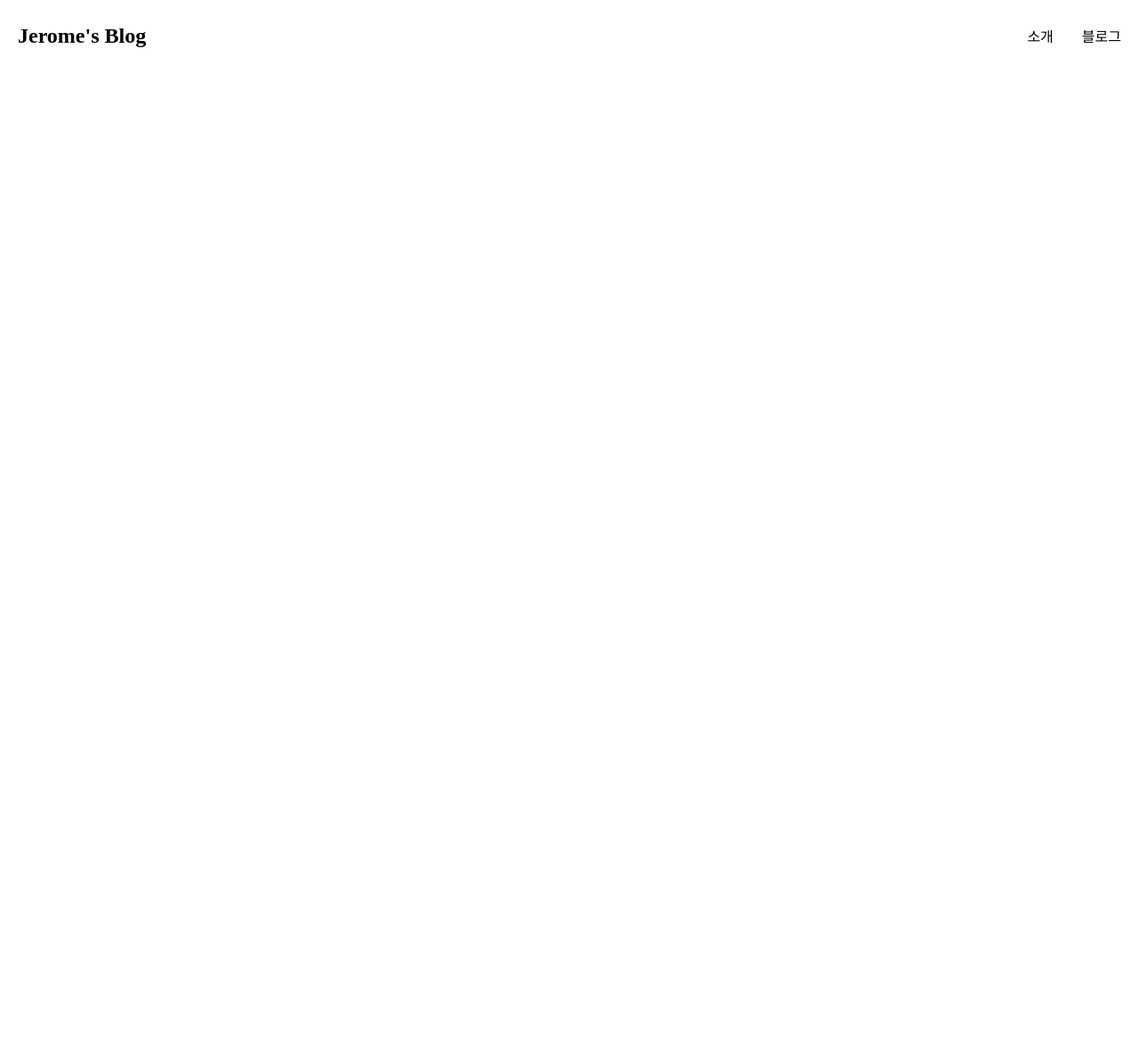
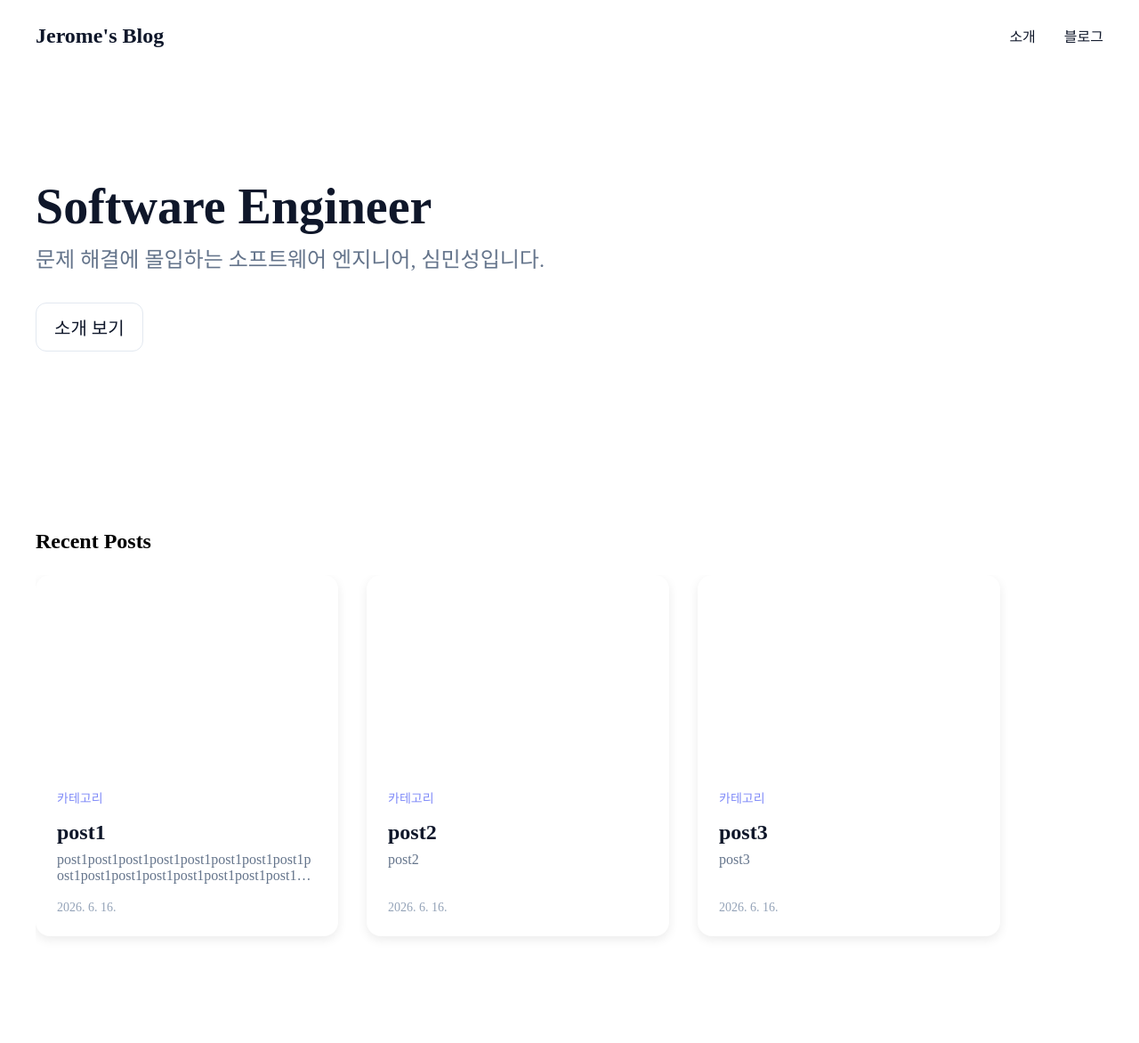
Before and after one commit to owl1753/jerome-blog, an Astro site: page / in a window 1280 px wide. Shown: the whole page at 89% size. Before the commit the page ends 800 px from the top, so only its background shows below. Built offline with nearby package versions, Linux system fonts and the light colour scheme; Astro itself is replaced by a stand-in of ours.

Commit message:
feat: 블로그 구조 잡기

```diff
--- /dev/null
+++ b/src/blog/1.md
@@ -0,0 +1,7 @@
+---
+title: post1
+description: post1post1post1post1post1post1post1post1post1post1post1post1post1post1post1post1post1
+pubDate: 2026-06-16
+---
+
+# 1
--- /dev/null
+++ b/src/blog/2.md
@@ -0,0 +1,7 @@
+---
+title: post2
+description: post2
+pubDate: 2026-06-16
+---
+
+# 2
--- /dev/null
+++ b/src/blog/3.md
@@ -0,0 +1,7 @@
+---
+title: post3
+description: post3
+pubDate: 2026-06-16
+---
+
+# 3
--- /dev/null
+++ b/src/components/Button.astro
@@ -0,0 +1,24 @@
+<button class="button">
+  <slot />
+</button>
+
+<style>
+  .button {
+    display: flex;
+    padding: 12px 20px;
+    justify-content: center;
+    align-items: center;
+    gap: 10px;
+    border-radius: 12px;
+    border: 1px solid var(--border-default);
+
+    color: var(--text-primary);
+    font-family: var(--font-pretendard);
+    font-size: 20px;
+    font-style: normal;
+    font-weight: 400;
+    line-height: normal;
+    background: var(--bg-default);
+    cursor: pointer;
+  }
+</style>
--- a/src/components/Header.astro
+++ b/src/components/Header.astro
@@ -1,13 +1,31 @@
 ---
-
+const currentPathname = Astro.url.pathname;
+const links = [
+  {
+    title: "소개",
+    href: "/about",
+  },
+  {
+    title: "블로그",
+    href: "/blog",
+  },
+] as const;
 ---
 
 <header class="header">
   <div class="header-container">
     <a href="/" class="logo">Jerome's Blog</a>
     <nav class="nav">
-      <a href="/about" class="nav-link">소개</a>
-      <a href="/blog" class="nav-link">블로그</a>
+      {
+        links.map(({ title, href }) => (
+          <a
+            href={href}
+            class:list={["nav-link", { active: currentPathname == href }]}
+          >
+            {title}
+          </a>
+        ))
+      }
     </nav>
   </div>
 </header>
@@ -58,4 +76,8 @@
     line-height: normal;
     text-decoration: none;
   }
+
+  .nav-link.active {
+    color: var(--brand-primary);
+  }
 </style>
--- /dev/null
+++ b/src/content.config.ts
@@ -0,0 +1,15 @@
+import { defineCollection } from "astro:content";
+import { glob } from "astro/loaders";
+import { z } from "astro/zod";
+
+const blog = defineCollection({
+  loader: glob({ base: "./src/blog", pattern: "**/*.{md,mdx}" }),
+  schema: z.object({
+    title: z.string(),
+    description: z.string(),
+    pubDate: z.coerce.date(),
+    updatedDate: z.coerce.date().optional(),
+  }),
+});
+
+export const collections = { blog };
--- a/src/layouts/Layout.astro
+++ b/src/layouts/Layout.astro
@@ -1,5 +1,7 @@
 ---
 import { Font } from "astro:assets";
+import Header from "../components/Header.astro";
+import "../styles/global.css";
 ---
 
 <!doctype html>
@@ -14,6 +16,7 @@ import { Font } from "astro:assets";
     <Font cssVariable="--font-pretendard" />
   </head>
   <body>
+    <Header />
     <slot />
   </body>
 </html>
--- /dev/null
+++ b/src/pages/about.astro
@@ -0,0 +1,5 @@
+---
+import Layout from "../layouts/Layout.astro";
+---
+
+<Layout />
--- /dev/null
+++ b/src/pages/blog/index.astro
@@ -0,0 +1,5 @@
+---
+import Layout from "../../layouts/Layout.astro";
+---
+
+<Layout />
--- a/src/pages/index.astro
+++ b/src/pages/index.astro
@@ -1,11 +1,242 @@
 ---
-import Header from "../components/Header.astro";
+import { getCollection } from "astro:content";
+import Button from "../components/Button.astro";
 import Layout from "../layouts/Layout.astro";
 
-// Welcome to Astro! Wondering what to do next? Check out the Astro documentation at https://docs.astro.build
-// Don't want to use any of this? Delete everything in this file, the `assets`, `components`, and `layouts` directories, and start fresh.
+const posts = await getCollection("blog");
 ---
 
 <Layout>
-  <Header />
+  <section class="hero-section">
+    <div class="hero-section-container">
+      <div class="hero-section-body">
+        <div class="hero-section-text-group">
+          <h1 class="hero-section-headline">Software Engineer</h1>
+          <p class="hero-section-description">
+            문제 해결에 몰입하는 소프트웨어 엔지니어, 심민성입니다.
+          </p>
+        </div>
+        <div class="here-section-button-group">
+          <a class="hero-section-link" href="/about">
+            <Button>소개 보기</Button>
+          </a>
+        </div>
+      </div>
+    </div>
+  </section>
+  <section class="recent-posts-section">
+    <div class="recent-posts-container">
+      <h2 class="recent-posts-title">Recent Posts</h2>
+      <div class="recent-posts-post-list">
+        {
+          posts.map((post) => (
+            <a class="post-card-link" href={`/blog/${post.id}`}>
+              <div class="post-card-container">
+                <div class="post-card-thumbnail" />
+                <div class="post-card-content">
+                  <div class="post-card-text-group">
+                    <span class="post-card-category">카테고리</span>
+                    <div class="post-card-content-group">
+                      <h3 class="post-card-title">{post.data.title}</h3>
+                      <p class="post-card-description">
+                        {post.data.description}
+                      </p>
+                    </div>
+                  </div>
+                  <span class="post-card-date">
+                    {post.data.pubDate.toLocaleDateString("ko-KR")}
+                  </span>
+                </div>
+              </div>
+            </a>
+          ))
+        }
+      </div>
+    </div>
+  </section>
 </Layout>
+
+<style>
+  .hero-section {
+    display: flex;
+    padding: 120px 0;
+    flex-direction: column;
+    justify-content: center;
+    align-items: center;
+    gap: 10px;
+    align-self: stretch;
+  }
+
+  .hero-section-container {
+    display: flex;
+    max-width: 1240px;
+    width: 100%;
+    padding: 0 20px;
+    flex-direction: column;
+    align-items: flex-start;
+    gap: 10px;
+  }
+
+  .hero-section-body {
+    display: flex;
+    flex-direction: column;
+    justify-content: center;
+    align-items: flex-start;
+    gap: 32px;
+  }
+
+  .hero-section-text-group {
+    display: flex;
+    flex-direction: column;
+    align-items: flex-start;
+    gap: 12px;
+    align-self: stretch;
+  }
+
+  .hero-section-headline {
+    color: var(--text-primary);
+    font-family: var(--font-pretendard);
+    font-size: 56px;
+    font-style: normal;
+    font-weight: 700;
+    line-height: normal;
+  }
+
+  .hero-section-description {
+    color: var(--text-secondary);
+    font-family: var(--font-pretendard);
+    font-size: 24px;
+    font-style: normal;
+    font-weight: 400;
+    line-height: 32px; /* 133.333% */
+  }
+
+  .hero-section-button-group {
+    display: flex;
+    align-items: flex-start;
+    gap: 8px;
+  }
+
+  .hero-section-link {
+    text-decoration: none;
+  }
+
+  .recent-posts-section {
+    display: flex;
+    padding: 60px 0;
+    justify-content: center;
+    align-items: flex-start;
+    gap: 10px;
+    align-self: stretch;
+  }
+
+  .recent-posts-container {
+    display: flex;
+    max-width: 1240px;
+    width: 100%;
+    padding: 20px;
+    flex-direction: column;
+    align-items: flex-start;
+    gap: 24px;
+  }
+
+  .recent-posts-post-list {
+    display: flex;
+    padding-bottom: 40px;
+    width: 100%;
+    align-items: flex-start;
+    gap: 32px;
+    overflow: auto;
+  }
+
+  .post-card-container {
+    display: flex;
+    width: 340px;
+    flex-direction: column;
+    align-items: flex-start;
+    gap: 16px;
+    flex-shrink: 0;
+
+    border-radius: 16px;
+    background: var(--bg-default);
+    box-shadow: 0 4px 12px 0 rgba(0, 0, 0, 0.08);
+  }
+
+  .post-card-thumbnail {
+    height: 200px;
+    align-self: stretch;
+  }
+
+  .post-card-content {
+    display: flex;
+    height: 190px;
+    padding: 24px;
+    flex-direction: column;
+    justify-content: space-between;
+    align-items: flex-start;
+    align-self: stretch;
+  }
+
+  .post-card-text-group {
+    display: flex;
+    flex-direction: column;
+    align-items: flex-start;
+    gap: 16px;
+    align-self: stretch;
+  }
+
+  .post-card-content-group {
+    display: flex;
+    flex-direction: column;
+    align-items: flex-start;
+    gap: 8px;
+  }
+
+  .post-card-title {
+    color: var(--text-primary);
+    font-family: var(--font-pretendard);
+    font-size: 24px;
+    font-style: normal;
+    font-weight: 700;
+    line-height: normal;
+  }
+
+  .post-card-category {
+    color: var(--brand-secondary);
+    font-family: var(--font-pretendard);
+    font-size: 14px;
+    font-style: normal;
+    font-weight: 500;
+    line-height: normal;
+  }
+
+  .post-card-link {
+    text-decoration: none;
+  }
+
+  .post-card-description {
+    color: var(--text-secondary);
+    font-family: Pretendard;
+    font-size: 16px;
+    font-style: normal;
+    font-weight: 400;
+    line-height: normal;
+
+    text-overflow: ellipsis;
+    overflow: hidden;
+    word-break: break-word;
+
+    display: -webkit-box;
+    -webkit-line-clamp: 2;
+    -webkit-box-orient: vertical;
+  }
+
+  .post-card-date {
+    color: var(--text-tertiary);
+    font-family: Pretendard;
+    font-size: 14px;
+    font-style: normal;
+    font-weight: 500;
+    line-height: normal;
+  }
+</style>
--- a/src/styles/global.css
+++ b/src/styles/global.css
@@ -1,3 +1,28 @@
 :root {
     --text-primary: #0F172A;
+    --text-secondary: #64748b;
+    --text-tertiary: #94A3B8;
+
+    --border-default: #e2e8f0;
+
+    --bg-default: #FFFFFF;
+
+    --brand-primary: #6366F1;
+    --brand-secondary: #818cf8;
 }
+
+*,
+*::before,
+*::after {
+  box-sizing: border-box;
+}
+
+h1,
+h2,
+h3,
+h4,
+h5,
+h6,
+p {
+    margin: 0;
+}
```
Also changed, not shown: src/pages/blog/[id].astro (added, +16 -0 lines), src/components/Footer.astro (added).
